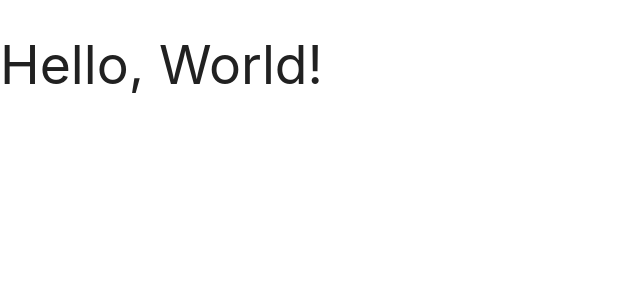
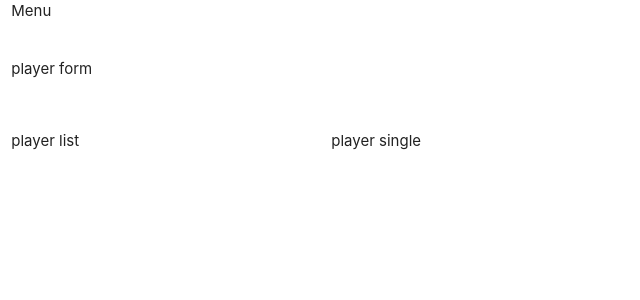
Before and after one commit to edriso/soccer-mern-app, a React (Create React App) app in the folder frontend/: page / in a window 1280 px wide. Shown: the top 300 px of the page, without its empty margins (0-640 px from the left). Built offline with nearby package versions, Linux system fonts and the light colour scheme.

Commit message:
add main page structure

```diff
--- a/frontend/src/components/App.js
+++ b/frontend/src/components/App.js
@@ -1,9 +1,29 @@
+import PlayerList from "./player/PlayerList";
+import PlayerSingle from "./player/PlayerSingle";
+import PlayerForm from "./player/PlayerForm";
 import "./App.css";
 
 function App() {
   return (
-    <div className="App">
-      <h2>Hello, World!</h2>
+    <div className="container-fluid">
+      <div className="row">
+        <div className="col s12">Menu</div>
+      </div>
+
+      <div className="row">
+        <div className="col s12">
+          <PlayerForm />
+        </div>
+      </div>
+
+      <div className="row">
+        <div className="col s3">
+          <PlayerList />
+        </div>
+        <div className="col s9">
+          <PlayerSingle />
+        </div>
+      </div>
     </div>
   );
 }
--- a/frontend/src/components/player/PlayerForm.js
+++ b/frontend/src/components/player/PlayerForm.js
@@ -0,0 +1,9 @@
+function PlayerForm() {
+  return (
+    <div>
+      <p>player form</p>
+    </div>
+  );
+}
+
+export default PlayerForm;
--- a/frontend/src/components/player/PlayerList.js
+++ b/frontend/src/components/player/PlayerList.js
@@ -0,0 +1,9 @@
+function PlayerList() {
+  return (
+    <div>
+      <p>player list</p>
+    </div>
+  );
+}
+
+export default PlayerList;
--- a/frontend/src/components/player/PlayerSingle.js
+++ b/frontend/src/components/player/PlayerSingle.js
@@ -0,0 +1,9 @@
+function PlayerSingle() {
+  return (
+    <div>
+      <p>player single</p>
+    </div>
+  );
+}
+
+export default PlayerSingle;
```
